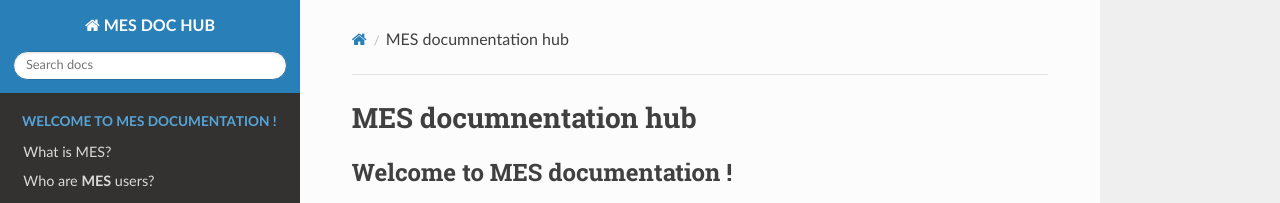
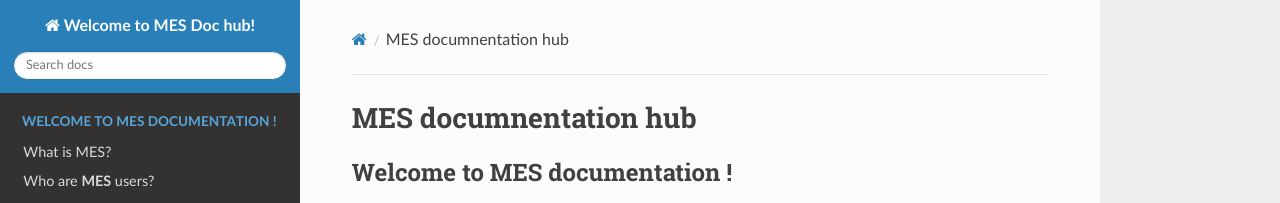
Before and after one commit to ghadiben0/-rtd-tutorial-ghadi2, a Sphinx documentation site: the page built from docs/source/index.rst, in a window 1280 px wide. Shown: the top 203 px of the page. Built offline with Sphinx 7.4.7 and the Read the Docs theme 3.1.0, drawn with Linux system fonts in a browser that asks for light colours.

Commit message:
Update conf.py

```diff
--- a/docs/source/conf.py
+++ b/docs/source/conf.py
@@ -2,7 +2,7 @@
 
 # -- Project information
 
-project = 'MES DOC HUB'
+project = 'Welcome to MES Doc hub!'
 copyright = '2025, Powered by Karim Atigi & Ghada Ben Nasser'
 author = 'Ghada Ben Nasser'
 
```
